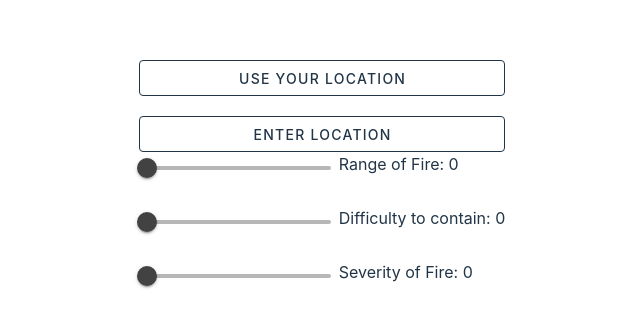
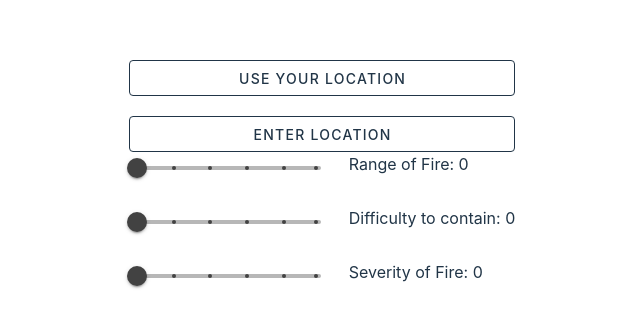
Before and after one commit to zdorward/uaec, a Vue app: page / in a window 1280 px wide. Shown: the part 213-540 px from the top of the page, without its empty margins (318-958 px from the left). Built offline with nearby package versions, Linux system fonts and the light colour scheme.

Commit message:
added ticks

```diff
--- a/src/components/Controls.vue
+++ b/src/components/Controls.vue
@@ -17,6 +17,8 @@ const severity = ref(0)
                     min="0"
                     max="5"
                     step="1"
+                    show-ticks="always"
+                    tick-size="4"
                 ></v-slider>
             </div>
             <div class="name">Range of Fire: {{ range }}</div>
@@ -24,10 +26,13 @@ const severity = ref(0)
         <div class="slider-container">
             <div class="slider">
                 <v-slider
+                    v-model="difficulty"
                     thumb-label
                     min="0"
                     max="5"
                     step="1"
+                    show-ticks="always"
+                    tick-size="4"
                 ></v-slider>
             </div>
             <div class="name">Difficulty to contain: {{ difficulty }}</div>
@@ -35,10 +40,13 @@ const severity = ref(0)
         <div class="slider-container">
             <div class="slider">
                 <v-slider
+                    v-model="severity"
                     thumb-label
                     min="0"
                     max="5"
                     step="1"
+                    show-ticks="always"
+                    tick-size="4"
                 ></v-slider>
             </div>
             <div class="name">Severity of Fire: {{ severity }}</div>
@@ -50,6 +58,7 @@ const severity = ref(0)
 .controls {
     .slider-container {
         display: flex;
+        gap: 20px;
         .slider {
             width: 200px;
         }
```
